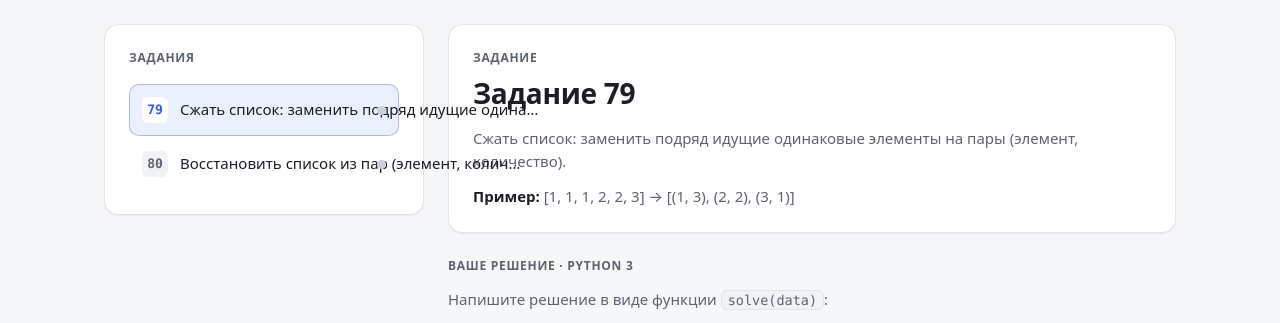
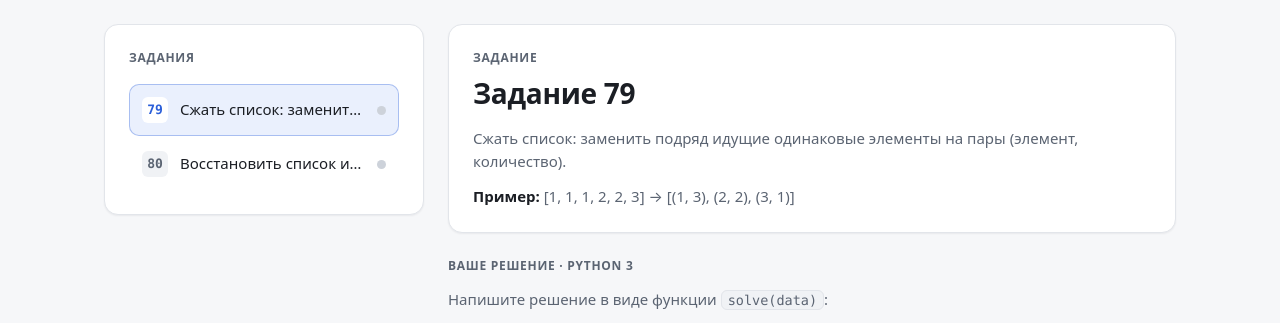
Before and after one commit to meteopavel/Python_Practice_Hub, a FastAPI app: page / in a window 1280 px wide. Shown: the part 60-383 px from the top of the page. Run offline with FastAPI, Linux system fonts and the light colour scheme; the visitor is signed in with stand-in values (Sample User, id 1).

Commit message:
Fix ellipsis truncation on task list item titles

```diff
--- a/webapp/static/styles.css
+++ b/webapp/static/styles.css
@@ -395,7 +395,7 @@ a:hover { color: var(--c-primary-hover); text-decoration: underline; }
 }
 .task-item.is-active .task-item-num { color: var(--c-primary); background: var(--c-surface); }
 .task-item-body { min-width: 0; flex: 1; }
-.task-item-title { font-weight: var(--fw-medium); overflow: hidden; text-overflow: ellipsis; white-space: nowrap; }
+.task-item-title { display: block; font-weight: var(--fw-medium); overflow: hidden; text-overflow: ellipsis; white-space: nowrap; }
 .task-item-meta  { font-size: var(--fs-sm); color: var(--c-text-muted); }
 .task-item-status { flex-shrink: 0; }
 .task-item-status .dot { width: 9px; height: 9px; border-radius: 50%; display: inline-block; }
```
